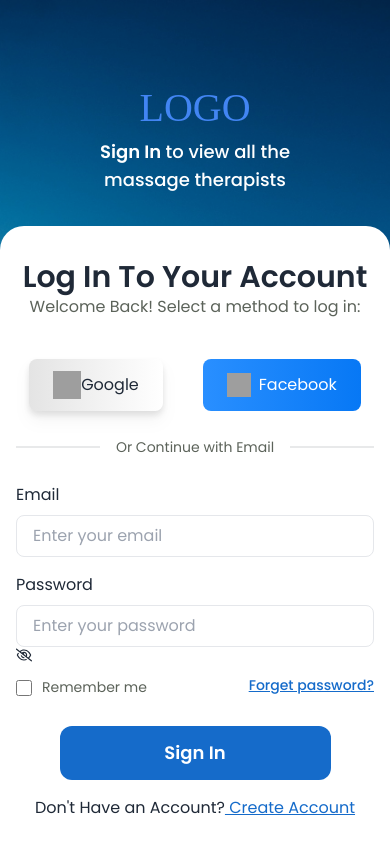
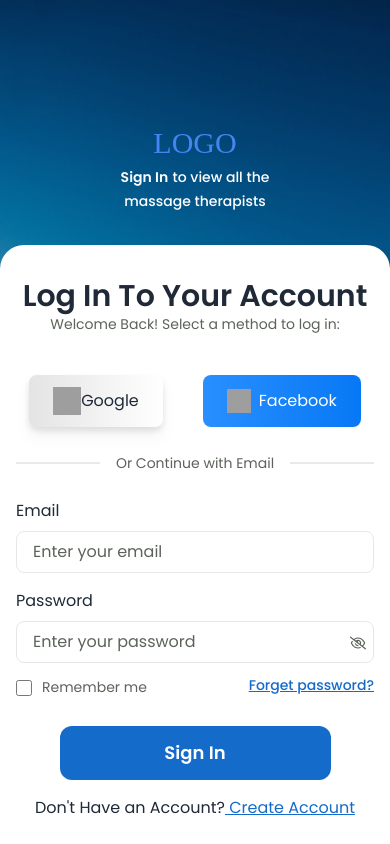
Before and after one commit to subirdas29/therapist, a React (Vite) app: page / in a window 390 px wide. Built offline with nearby package versions, Linux system fonts and the light colour scheme; grey boxes are pictures that could not be loaded.

Commit message:
login page edited

```diff
--- a/src/Components/Pages/Login/Login.jsx
+++ b/src/Components/Pages/Login/Login.jsx
@@ -28,15 +28,15 @@ const Login = () => {
         <div className='  absolute bottom-0 md:static  w-full md:w-2/5 md:mr-16 lg:mr-24'>
 
            <div>
-           <h1 className='text-[40px]  text-[#4285F3] font-poorrichard text-center md:text-left md:static top-0 '>LOGO</h1>
+           <h1 className='text-[30px] md:text-[40px]  text-[#4285F3] font-poorrichard text-center md:text-left '>LOGO</h1>
            <p className='text-[#FFFFFF] text-center mb-8 md:hidden '>
-           <span className='text-lg font-semibold'>Sign In</span> <span className='text-lg font-medium'> to view all the <br /> massage therapists</span>
+           <span className='text-[14px] font-semibold'>Sign In</span> <span className='text-[14px] font-medium'> to view all the <br /> massage therapists</span>
            </p>
            </div>
           <div className='pt-2 pb-6 bg-white rounded-t-3xl'>
           <div className='mt-[25px] mb-[40px]'>
            <p className='font-semibold text-3xl md:text-left text-center'>Log In To Your Account</p>
-           <p className='text-[16px] md:text-left text-center text-[#5C635A]  md:leading-[50px]'>Welcome Back! Select a method to log in:</p>
+           <p className='text-[14px] md:text-[16px] md:text-left text-center text-[#5C635A]  md:leading-[50px]'>Welcome Back! Select a method to log in:</p>
            </div>
            <div className='flex justify-center md:justify-between '>
            <button className='rounded-lg px-6 md:px-8 lg:px-[54px] py-3 bg-gradient-to-r from-[#E4E4E4] to-[#FFFFFF] drop-shadow-lg flex justify-center items-center mr-10 md:mr-4' > <img className='w-7 h-7' src={google} alt="" /><span>Google</span></button>
@@ -49,28 +49,38 @@ const Login = () => {
             <div >
            <div className='mb-4'>
            <p className='mb-2'>Email</p>
-           <input type="text" name="" id="" placeholder='Enter your email'  className='w-full px-4 py-2 md:py-3 rounded-lg border border-1' />
+
+          <input type="text" name="" id=""
+
+            className='bg-transparent w-full px-4 py-2 md:py-3 rounded-lg border border-1 focus:placeholder:opacity-0 placeholder:text-[#5C635A]'
+
+            // className="bg-transparent py-2 px-4 text-xl w-full placeholder:text-white placeholder:text-xl focus:placeholder:opacity-0"
+
+             placeholder='Enter your email'  />
+
            </div>
           <div className='mb-[14px]'>
           <p className='mb-2'>Password
 
           </p>
+         <div className='relative'>
 
-          <input type="text" placeholder='Enter your password' className='w-full px-4 py-2 md:py-3 rounded-lg border border-1' /> <FaRegEyeSlash />
+         <input type="text" placeholder='Enter your password' className='w-full px-4 py-2 md:py-3 rounded-lg border border-1 placeholder:text-[#5C635A] focus:placeholder:opacity-0' /> <FaRegEyeSlash className='absolute top-1/3 right-0 mr-2 text-[#5C635A] cursor-pointer ' />
+         </div>
           </div>
             <div className='flex justify-between mb-[28px] md:mb-[64px]'>
            <div className='flex items-center'>
            <input type="checkbox" className='w-4 h-4' />
            <p className='ml-[10px] text-[14px] text-[#5C635A]'>Remember me</p>
            </div>
-                <p className= 'text-[#156BCA] underline text-[14px] font-medium leading-[16px] '>Forget password?</p>
+                <p className= 'text-[#156BCA] underline text-[14px] font-medium leading-[16px] cursor-pointer'>Forget password?</p>
             </div>
             </div>
            <div className='text-center'>
            <button className=' w-[271px] h-[54px] rounded-xl font-semibold text-lg text-[#FFFFFF] bg-[#156BCA] mb-[16px]'>Sign In</button>
            </div>
             <div>
-            <p className='text-center'> Don't Have an Account?<span className='underline text-[#156BCA] '> Create Account</span></p>
+            <p className='text-center'> Don't Have an Account?<span className='underline text-[#156BCA] cursor-pointer'> Create Account</span></p>
             </div>
           </div>
           </div>
```
